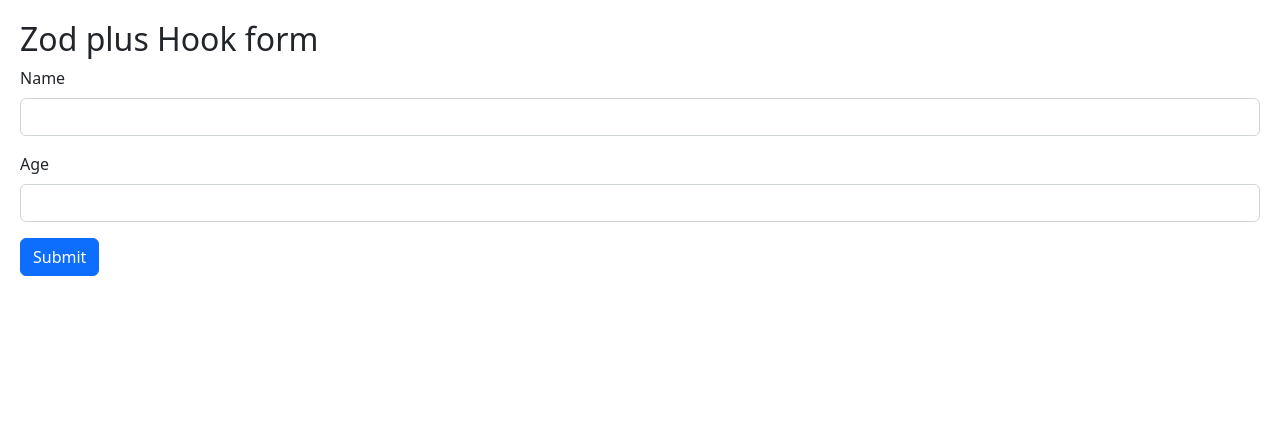
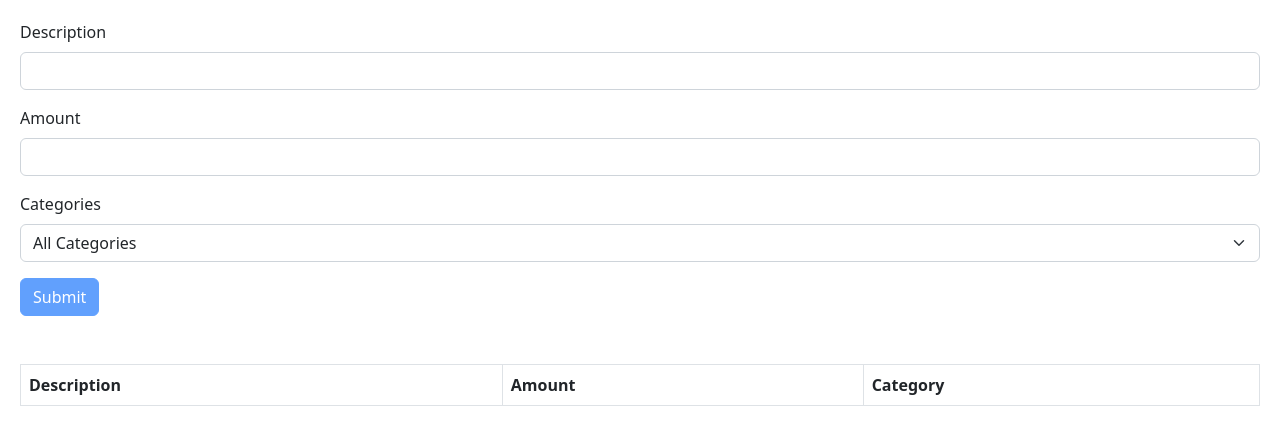
Before and after one commit to NaveenManjappa/react-playground, a React (Vite) app in the folder react-app/: page / in a window 1280 px wide. Shown: the top 434 px of the page. Built offline with nearby package versions, Linux system fonts and the light colour scheme.

Commit message:
react-app Expense tracker

```diff
--- a/react-app/src/App.tsx
+++ b/react-app/src/App.tsx
@@ -13,6 +13,7 @@ import ExpandableText from "./components/ExpandableText";
 import Form from "./components/Form";
 import HookForm from "./components/HookForm";
 import ZodForm from "./components/ZodForm";
+import ExpenseTracker from "./components/ExpenseTracker";
 
 function App() {
   // const [alertVisible, setAlertVisibility] = useState(false);
@@ -89,9 +90,12 @@ function App() {
     <Form />
     <h2>Hook Form</h2>
     <HookForm />
-    */}
+
     <h2>Zod plus Hook form</h2>
     <ZodForm />
+    */}
+
+    <ExpenseTracker />
 
 
     </div>
--- /dev/null
+++ b/react-app/src/components/ExpenseTracker.tsx
@@ -0,0 +1,155 @@
+import {   useForm } from "react-hook-form";
+import { z } from "zod";
+import { zodResolver } from "@hookform/resolvers/zod";
+import { ChangeEvent, useState } from "react";
+
+const schema = z.object({
+  description: z
+    .string({ invalid_type_error: "Description is required" })
+    .min(3, {
+      message: "Description should be atleast 3 characters in length",
+    }),
+  amount: z
+    .number({ invalid_type_error: "Amount is required" })
+    .min(0, { message: "Amount should be greater than 0" }),
+  category: z.string({ invalid_type_error: "Category is required" }),
+  key: z.string().optional()
+});
+
+type FormValues = z.infer<typeof schema>;
+
+const ExpenseTracker = () => {
+  const {
+    register,
+    handleSubmit,
+    formState: { errors, isValid },
+  } = useForm<FormValues>({resolver:zodResolver(schema)});
+
+  const [expenses,setExpenses] = useState<FormValues[]>([]);
+  const [filteredExpenses,setFilteredExpenses]=useState<FormValues[]>([]);
+
+  const onSubmit = (data: FormValues) => {
+    const updateIndex = expenses.findIndex(expense => expense.description === data.description);
+    console.log(data);
+    if(updateIndex === -1){
+      const exp = [...expenses,{ ...data ,key:data.description}];
+      setExpenses(exp);
+      setFilteredExpenses(exp.filter(expense => expense.category === data.category));
+      return;
+    }
+
+    const expensesToUpdate = [...expenses];
+    expensesToUpdate[updateIndex] = {...expensesToUpdate[updateIndex],
+    amount: expensesToUpdate[updateIndex].amount+ data.amount,
+    category:data.category
+    }
+    setExpenses(expensesToUpdate);
+    console.log(expensesToUpdate);
+    setFilteredExpenses(expensesToUpdate.filter(expense => expense.category === data.category));
+
+  };
+
+  const onDelete = (description: string) => {
+    setExpenses(expenses.filter((expense) => expense.description !== description));
+    setFilteredExpenses(filteredExpenses.filter(expense => expense.description !== description));
+  };
+
+  const handleCategoryChange = (event:ChangeEvent<HTMLSelectElement>) => {
+    console.log(event.target.value);
+    console.log(expenses);
+    const filteredExpenses = expenses.filter(expense => {
+      if(event.target.value === 'All Categories')
+        return expense;
+      else
+        return expense.category === event.target.value;
+    });
+    console.log(filteredExpenses);
+    setFilteredExpenses(filteredExpenses);
+  }
+  return (
+    <>
+    <form onSubmit={handleSubmit(onSubmit)}>
+      <div className="mb-3">
+        <label htmlFor="description" className="form-label">
+          Description
+        </label>
+        <input
+          id="description"
+          type="text"
+          {...register("description")}
+          className="form-control"
+        />
+        {errors.description && (
+          <p className="text-danger">{errors.description.message}</p>
+        )}
+      </div>
+
+      <div className="mb-3">
+        <label htmlFor="amount" className="form-label">
+          Amount
+        </label>
+        <input
+          id="amount"
+          type="number"
+          {...register("amount",{valueAsNumber:true})}
+          className="form-control"
+        />
+        {errors.amount && (
+          <p className="text-danger">{errors.amount.message}</p>
+        )}
+      </div>
+
+      <div className="mb-3">
+        <label htmlFor="category" className="form-label">
+          Categories
+        </label>
+        <select id="category" {...register("category")} onChange={handleCategoryChange} className="form-select">
+          <option value="All Categories">All Categories</option>
+          <option value="Groceries">Groceries</option>
+          <option value="Utilities">Utilities</option>
+          <option value="Entertainment">Entertainment</option>
+        </select>
+        {errors.category && (
+          <p className="text-danger">{errors.category.message}</p>
+        )}
+      </div>
+
+      <button className="btn btn-primary mb-5" disabled={!isValid}>
+        Submit
+      </button>
+    </form>
+    <table className="table table-bordered">
+      <thead>
+        <tr>
+          <th>Description</th>
+          <th>Amount</th>
+          <th>Category</th>
+        </tr>
+      </thead>
+      <tbody>
+        { filteredExpenses.map((expense,index) => (
+          <tr>
+            <td>{expense.description}</td>
+            <td>£{expense.amount}</td>
+            <td>{expense.category}</td>
+            <td className="text-center">
+            <button className="btn btn-outline-danger" onClick={()=>onDelete(expense.description)}>Delete</button>
+            </td>
+          </tr>
+
+        ))}
+      </tbody>
+      { filteredExpenses.length > 0 &&
+      <tfoot>
+        <tr>
+          <th>Total</th>
+          <th>£{filteredExpenses.reduce((total,expense) => total+expense.amount,0)}</th>
+        </tr>
+      </tfoot>
+}
+    </table>
+    </>
+  );
+};
+
+export default ExpenseTracker;
--- a/react-app/src/components/ZodForm.tsx
+++ b/react-app/src/components/ZodForm.tsx
@@ -15,7 +15,7 @@ const ZodForm = () => {
   const {
     register,
     handleSubmit,
-    formState: { errors },
+    formState: { errors,isValid },
   } = useForm<FormData>({ resolver: zodResolver(schema) });
   const onSubmit = (data: FieldValues) => console.log(data);
   return (
@@ -44,7 +44,7 @@ const ZodForm = () => {
         />
         {errors.age && <p className="text-danger">{errors.age.message}</p>}
       </div>
-      <button className="btn btn-primary">Submit</button>
+      <button disabled={!isValid} className="btn btn-primary">Submit</button>
     </form>
   );
 };
```
